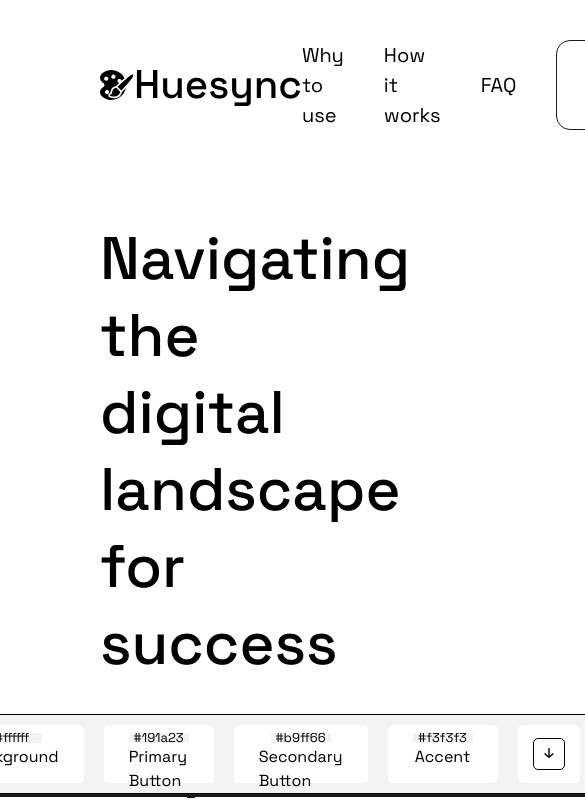
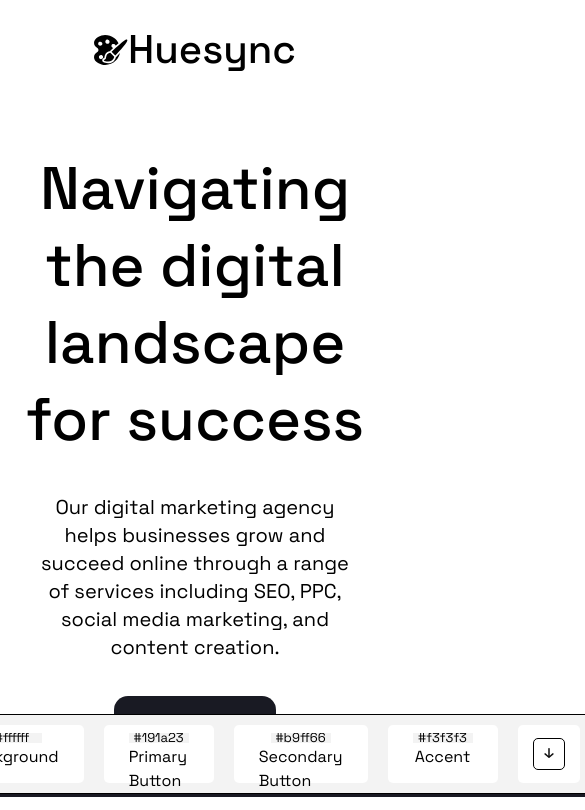
Before and after one commit to tyomll/huesync, a Next.js app: page / in a window 390 px wide. Shown: the top 810 px of the page, 585 px wide, since content can reach past the window. Built offline with nearby package versions, Linux system fonts and the light colour scheme.

Commit message:
Added Responsive design for everything except toolbar.

```diff
--- a/src/components/layout/Layout.tsx
+++ b/src/components/layout/Layout.tsx
@@ -13,7 +13,9 @@ const Layout: FC<PropsWithChildren<IMeta>> = ({
 }) => {
 	return (
 		<Meta title={title} description={description}>
-			<div className={`px-[100px] ${spaceGrotesk.className} bg-secondary`}>
+			<div
+				className={`max-md:px-[15px] px-[100px] ${spaceGrotesk.className} bg-secondary`}
+			>
 				<Header />
 				<main className="mt-[50px]">{children}</main>
 			</div>
--- a/src/components/layout/header/Header.tsx
+++ b/src/components/layout/header/Header.tsx
@@ -14,9 +14,9 @@ const links: ILinks[] = [
 const Header = () => {
 	return (
 		<div className="sticky top-0 z-50 bg-secondary">
-			<div className="flex items-center justify-between bg-secondary py-[40px]">
+			<div className="flex max-lg:flex-col max-md:py-[20px] items-center justify-between bg-secondary py-[40px]">
 				<Logo color="primary" />
-				<div className="flex items-center gap-[40px]">
+				<div className="flex flex-wrap max-md:hidden items-center gap-[40px]">
 					{links.map((link: ILinks) => {
 						return (
 							<Link
--- a/src/components/screens/home/sections/faq/QACard.tsx
+++ b/src/components/screens/home/sections/faq/QACard.tsx
@@ -19,8 +19,8 @@ const QACard: FC<IQACard> = ({ number, question, answer }) => {
 			} px-[60px] py-[40px] rounded-[45px] border-[1px] border-primaryButton gap-[30px] transition duartion-700`}
 			style={shadow}
 		>
-			<div className="flex justify-between items-center">
-				<div className="flex items-center gap-[25px]">
+			<div className="flex max-md:flex-col max-md:text-center max-md:gap-[20px] justify-between items-center">
+				<div className="flex max-md:flex-col max-md:gap-[5px] items-center gap-[25px]">
 					<h1 className="text-[60px] font-500 text-primary">{number}</h1>
 					<h2 className="text-[30px] font-500 text-primary">{question}</h2>
 				</div>
--- a/src/components/screens/home/sections/footer/Contacts.tsx
+++ b/src/components/screens/home/sections/footer/Contacts.tsx
@@ -4,9 +4,9 @@ import Newsletter from "./Newsletter";
 
 const Contacts = () => {
 	return (
-		<div className="flex flex-col  mt-[65px]">
-			<div className="flex justify-between">
-				<div className="w-[40%]">
+		<div className="flex flex-col mt-[65px]">
+			<div className="flex max-lg:flex-col max-lg:items-center justify-between max-lg:gap-[30px]">
+				<div className="max-lg:flex max-lg:flex-col max-lg:w-full max-lg:items-center w-[40%]">
 					<Info />
 				</div>
 				<div className="w-[60 %]">
--- a/src/components/screens/home/sections/footer/Heading.tsx
+++ b/src/components/screens/home/sections/footer/Heading.tsx
@@ -5,7 +5,7 @@ import Linkedin from "@/shared/icons/Linkedin";
 
 const Heading = () => {
 	return (
-		<div className="flex w-full justify-between">
+		<div className="flex max-md:flex-col max-md:items-center w-full justify-between">
 			<Logo color="secondary" />
 			<div className="flex gap-[20px]">
 				<Linkedin />
--- a/src/components/screens/home/sections/footer/Info.tsx
+++ b/src/components/screens/home/sections/footer/Info.tsx
@@ -3,7 +3,7 @@ import React, { FC } from "react";
 
 const Info: FC = () => {
 	return (
-		<div>
+		<>
 			<div className="font-500 text-[20px] text-primary bg-secondaryButton rounded-[7px] px-[7px] w-fit">
 				<p className="text-primary">Contact Us:</p>
 			</div>
@@ -25,7 +25,7 @@ const Info: FC = () => {
 					Github: tyommmm
 				</Link>
 			</div>
-		</div>
+		</>
 	);
 };
 
--- a/src/components/screens/home/sections/footer/Newsletter.tsx
+++ b/src/components/screens/home/sections/footer/Newsletter.tsx
@@ -2,7 +2,7 @@ import React from "react";
 
 const Newsletter = () => {
 	return (
-		<div className="flex items-center bg-[#292A32] px-[30px] py-[50px] rounded-[14px] gap-[20px]">
+		<div className="flex max-md:flex-col max-md:py-[30px] max-md:gap-[30px] items-center bg-[#292A32] px-[30px] py-[50px] rounded-[14px] gap-[20px]">
 			<div className="border-[1px] border-secondary rounded-[14px] px-[25px] py-[17px]">
 				<input
 					type="text"
@@ -10,7 +10,7 @@ const Newsletter = () => {
 					placeholder="Email"
 				/>
 			</div>
-			<div className="bg-secondaryButton rounded-[14px] px-[25px] py-[17px]">
+			<div className="max-md:w-full text-center bg-secondaryButton rounded-[14px] px-[25px] py-[17px]">
 				<p>Subscribe to news</p>
 			</div>
 		</div>
--- a/src/components/screens/home/sections/hero/Hero.tsx
+++ b/src/components/screens/home/sections/hero/Hero.tsx
@@ -3,8 +3,11 @@ import HeroImage from "./HeroImage";
 
 const Hero: FC = () => {
 	return (
-		<div id="hero" className="flex items-center gap-[50px]">
-			<div className="flex flex-col w-[50%] gap-[35px]">
+		<div
+			id="hero"
+			className="flex lg:flex-row flex-col items-center gap-[50px]"
+		>
+			<div className="flex flex-col max-lg:items-center max-lg:text-center max-lg:w-[100%] w-[50%] gap-[35px]">
 				<h1 className="text-primary text-[60px] font-500 leading-[77px]">
 					Navigating the digital landscape for success
 				</h1>
@@ -17,7 +20,7 @@ const Hero: FC = () => {
 					Book a consultation
 				</button>
 			</div>
-			<div className="flex justify-end w-[50%]">
+			<div className="flex max-lg:justify-center justify-end max-lg:w-[100%] w-[50%]">
 				<HeroImage />
 			</div>
 		</div>
--- a/src/components/screens/home/sections/howItWorks/CaseStudies.tsx
+++ b/src/components/screens/home/sections/howItWorks/CaseStudies.tsx
@@ -7,7 +7,7 @@ const cases: string[] = [
 ];
 const CaseStudies: FC = () => {
 	return (
-		<div className="flex items-center mt-[80px] bg-primaryButton rounded-[45px] px-[60px] py-[70px] gap-[100px]">
+		<div className="flex max-lg:flex-col tems-center mt-[80px] bg-primaryButton rounded-[45px] px-[60px] py-[70px] gap-[100px]">
 			{cases.map((descritption: string, i: number) => {
 				return (
 					<div key={i} className="flex">
--- a/src/components/screens/home/sections/why/Cards/Card.tsx
+++ b/src/components/screens/home/sections/why/Cards/Card.tsx
@@ -9,7 +9,7 @@ const Card: FC<ICard> = ({ bg, highlight, text }) => {
 	const shadow = { boxShadow: "0px 5px 0px #191A23" };
 	return (
 		<div
-			className={`flex items-center justify-center w-[45%] bg-${bg} px-[150px] py-[50px] rounded-[45px] border-[1px] border-primaryButton`}
+			className={`flex items-center justify-center max-lg:w-full w-[45%] bg-${bg} px-[150px] py-[50px] rounded-[45px] border-[1px] border-primaryButton`}
 			style={shadow}
 		>
 			<h2
--- a/src/shared/SectionHeading.tsx
+++ b/src/shared/SectionHeading.tsx
@@ -10,7 +10,7 @@ const SectionHeading: FC<IHeading> = ({ title, subtitle }) => {
 			<div className="font-500 text-[40px] text-primary bg-secondaryButton rounded-[7px] px-[7px] w-fit">
 				{title}
 			</div>
-			<div className="w-[50%]">
+			<div className="max-lg:w-full w-[50%]">
 				<p className="text-primary font-400 text-[18px]">{subtitle}</p>
 			</div>
 		</div>
```
